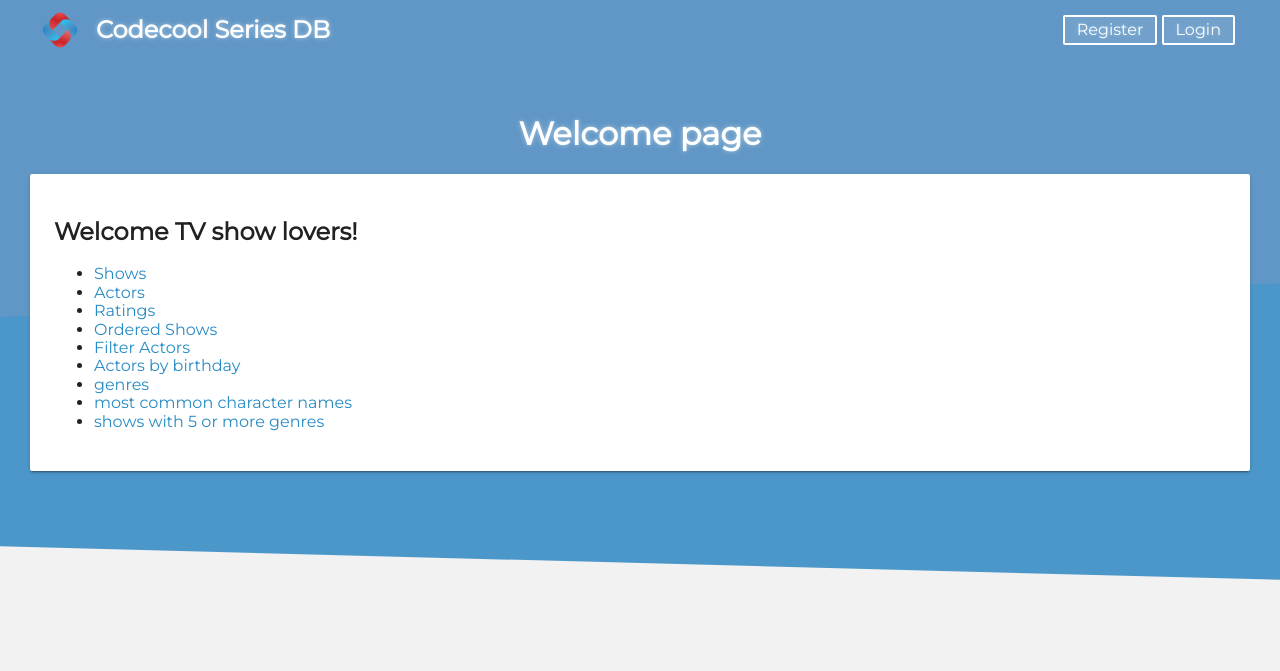
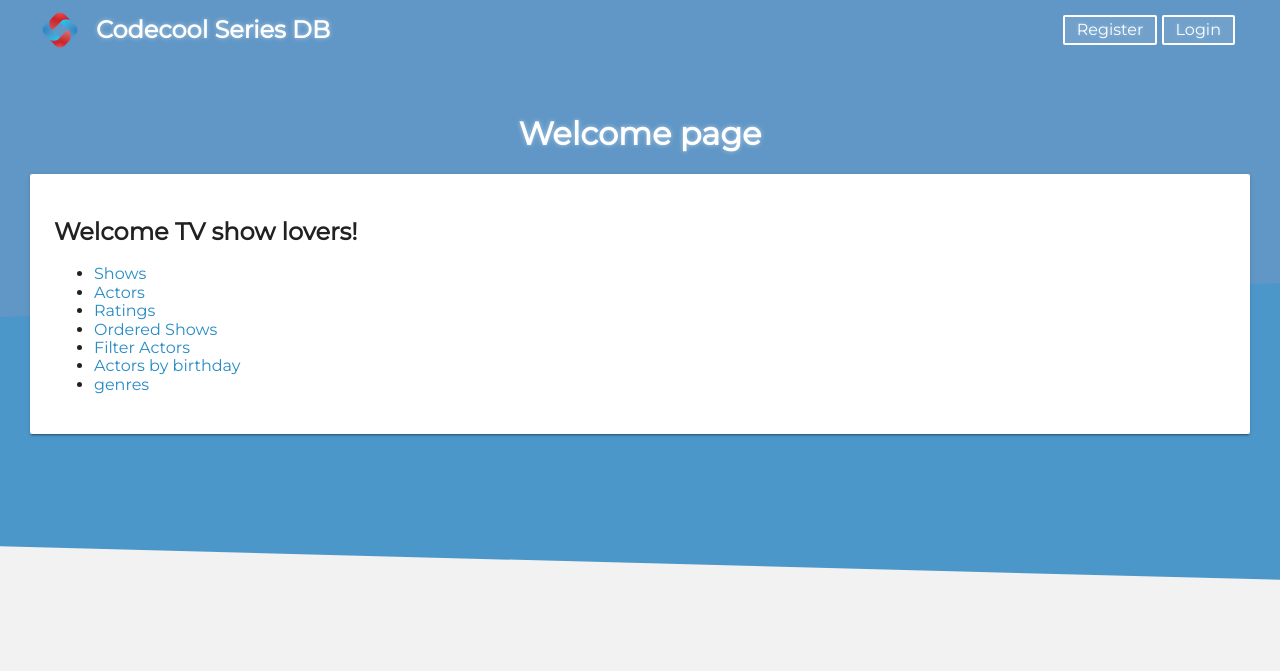
Before and after one commit to CodecoolGlobal/codecool-series-python-Damos222, a Flask app: template templates/new-index.html in a window 1280 px wide. Shown: the top 671 px of the page. Run offline with Flask 2, Linux system fonts and the light colour scheme; the template is opened without the code that fills it, so the values that code supplies are empty.

Commit message:
Deleted more PA practice

```diff
--- a/templates/new-index.html
+++ b/templates/new-index.html
@@ -20,9 +20,6 @@
             <li><a href="/filter-actors">Filter Actors</a></li>
             <li><a href="/birthday-actors">Actors by birthday</a></li>
             <li><a href="/genres">genres</a></li>
-            <li><a href="/most-common-character-names">most common character names</a></li>
-            <li><a href="/shows-with-5-or-more-genres">shows with 5 or more genres</a></li>
-
         </ul>
     </div>
 {% endblock %}
```
